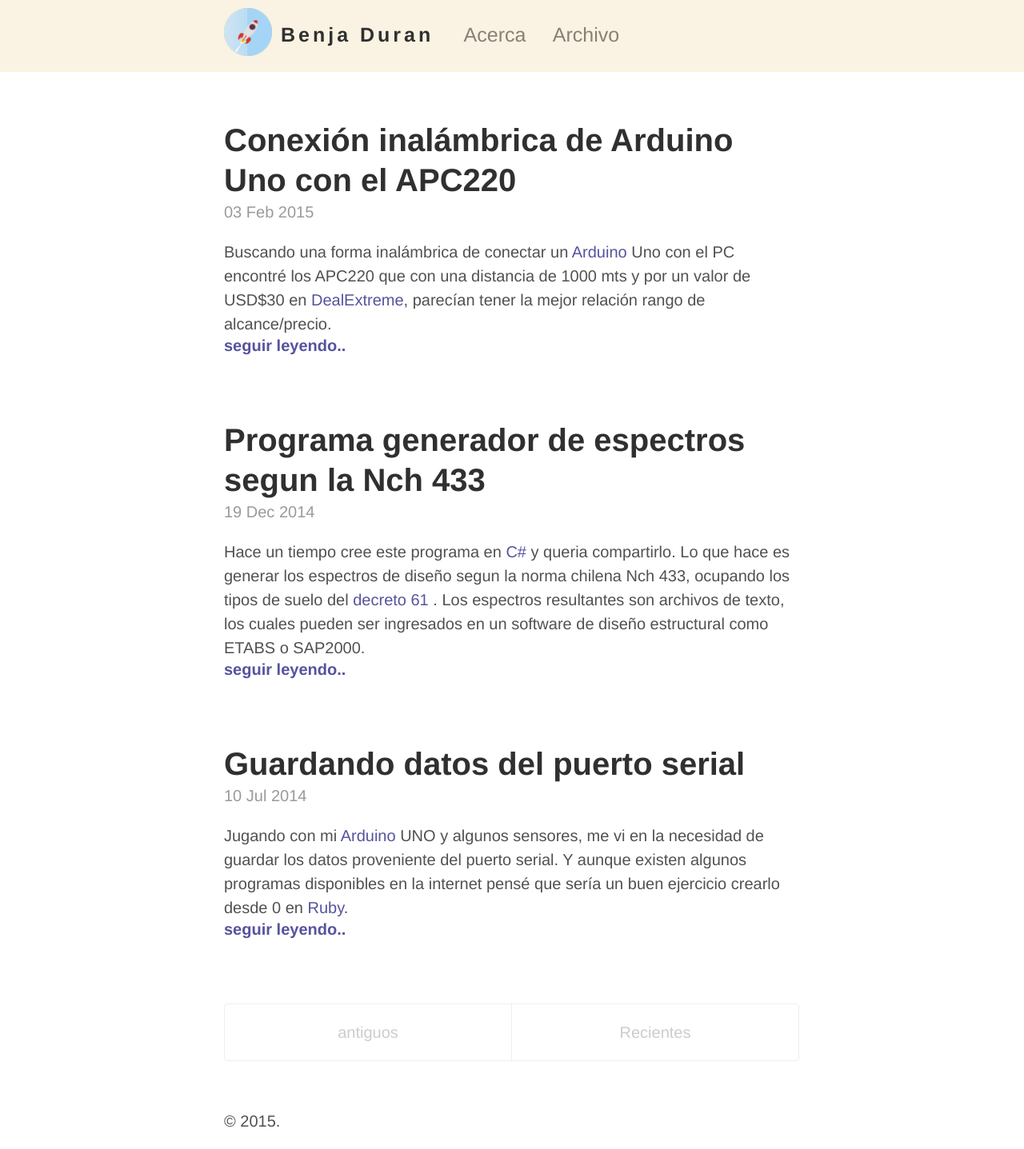
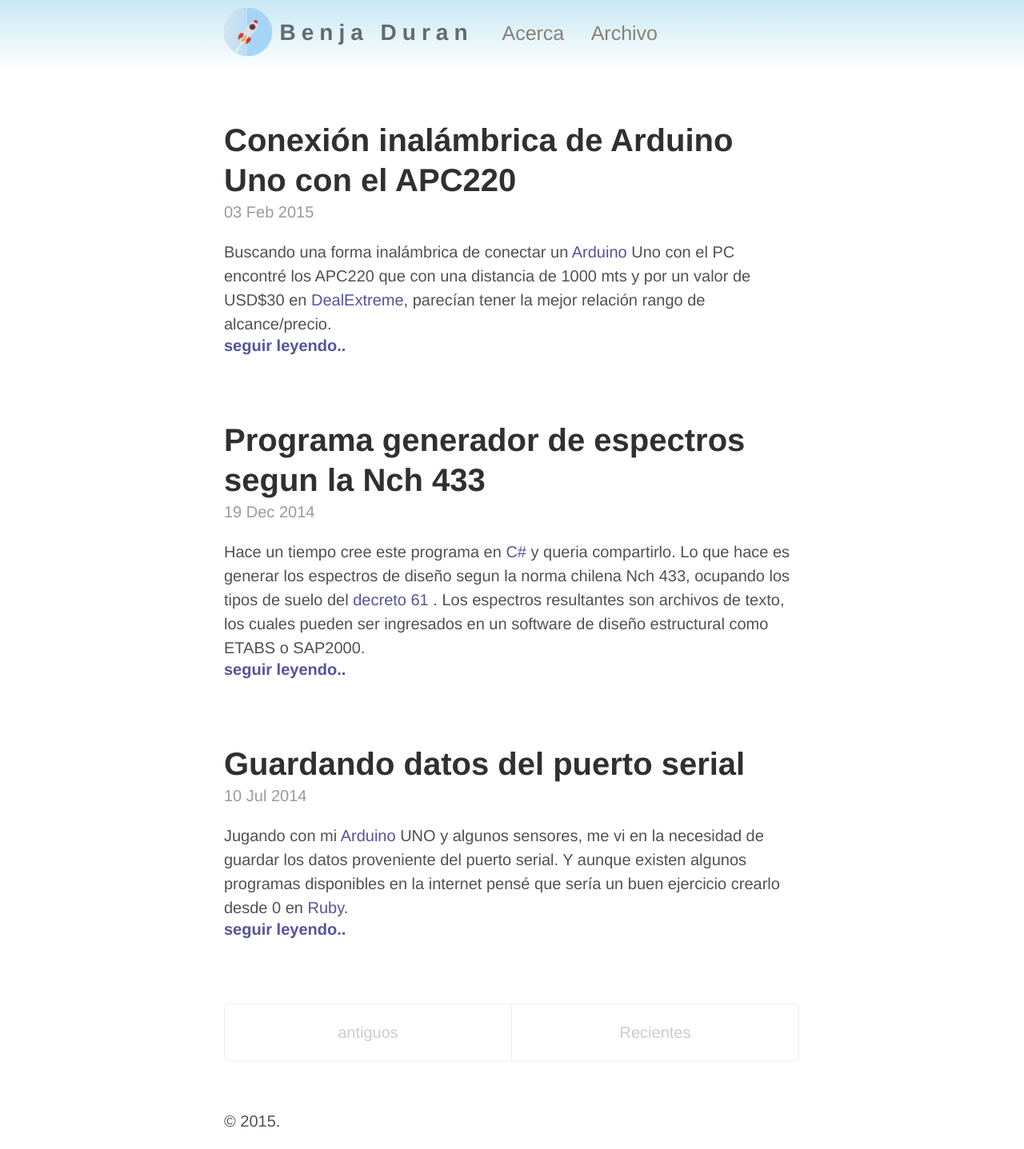
Before and after one commit to benjad/benjad.github.io, a Jekyll site: the page built from index.html, in a window 1280 px wide. Shown: the whole page at 80% size. Built offline with Jekyll 4.4.1, drawn with Linux system fonts in a browser that asks for light colours; Markdown is read by kramdown in place of the engine named in the settings; the list of posts is cut into pages by our own code.

Commit message:
new design

```diff
--- a/_layouts/default.html
+++ b/_layouts/default.html
@@ -9,9 +9,9 @@
 
     <div class="container content">
         <div class="masthead">
-        <h3 class="masthead-title">
+        <div class="masthead-title">
           <img src="/public/startup.png" alt="some_text" id="logo">
-          <a href="/" title="Home">{{ site.title  }}</a>
+           <a href="/" title="Home" id="title">{{ site.title  }}</a>
               <div class="navbar-ele">
               {% for page in site.pages_list %}
                 &nbsp;&nbsp;&nbsp;
@@ -19,7 +19,7 @@
               <a href="{{ page[1]  }}">{{ page[0] }}</a>
             {% endfor %}
             </div>
-        </h3>
+        </div>
       </div>
        </div>
   </div>
--- a/public/css/poole.css
+++ b/public/css/poole.css
@@ -104,14 +104,19 @@ h4, h5, h6 {
 .navbar {
   width: 100%;
   min-width: 100%;
-  background: #F4E7CC;
+background: -webkit-linear-gradient(#C8E8F3, #FFF);
+background:    -moz-linear-gradient(#C8E8F3, #FFF);
+background:     -ms-linear-gradient(#C8E8F3, #FFF);
+background:      -o-linear-gradient(#C8E8F3, #FFF);
+background:         linear-gradient(#C8E8F3, #FFF);
    -o-transition:.8s;
   -ms-transition:.8s;
   -moz-transition:.8s;
   -webkit-transition:.8s;
+
   }
   .navbar:hover {
-   background: #FAF3E3;
+
   }
 
 .navbar-ele {
@@ -136,8 +141,9 @@ h4, h5, h6 {
   }
 
 #title {
- font-size: 1.7rem;
- font-weight: bold;
+  font-size: 1.4rem;
+  font-weight: bold;
+  letter-spacing: 7px;
  }
 
 /* Body text */
@@ -354,7 +360,7 @@ tbody tr:nth-child(odd) th {
   color: #303030;
 }
 .masthead-title a {
-  color: #303030;
+  color: rgba(0, 0, 0, 0.56);
 }
 .masthead-title small {
   font-size: 75%;
```
